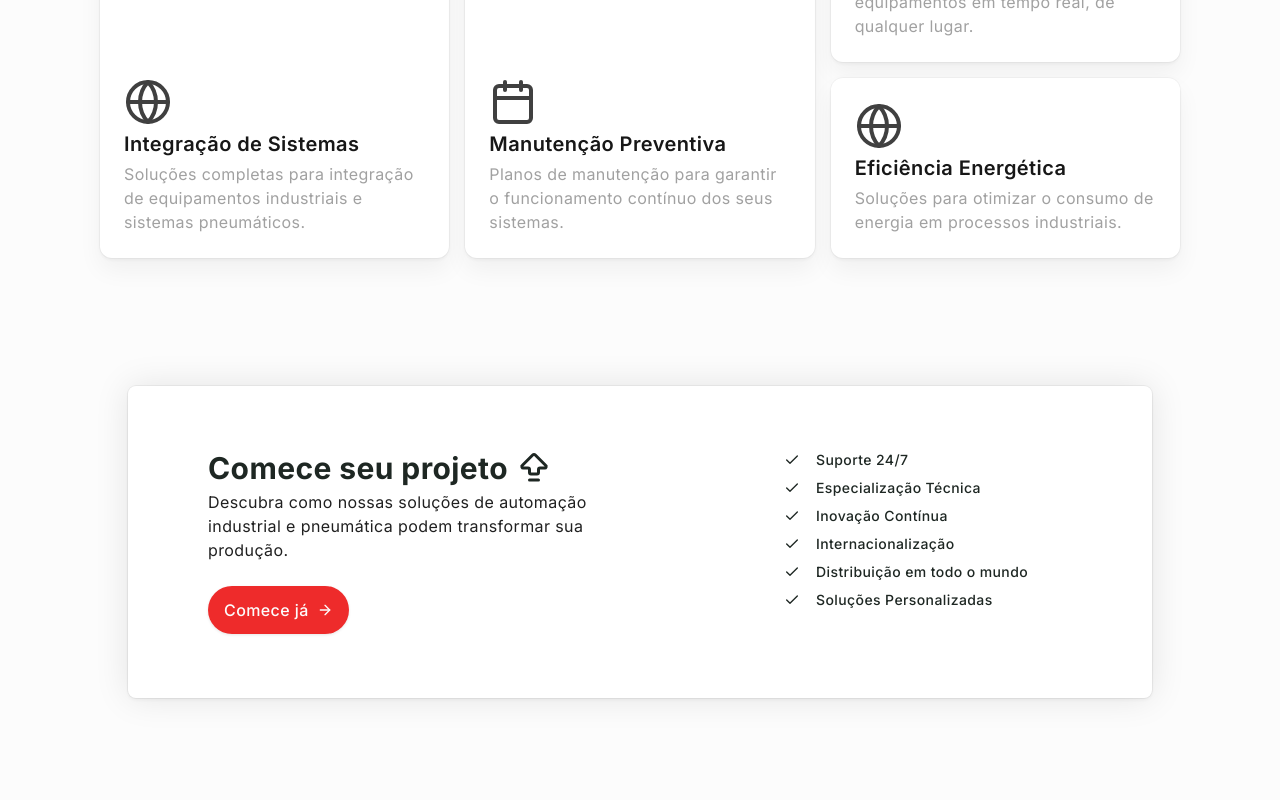
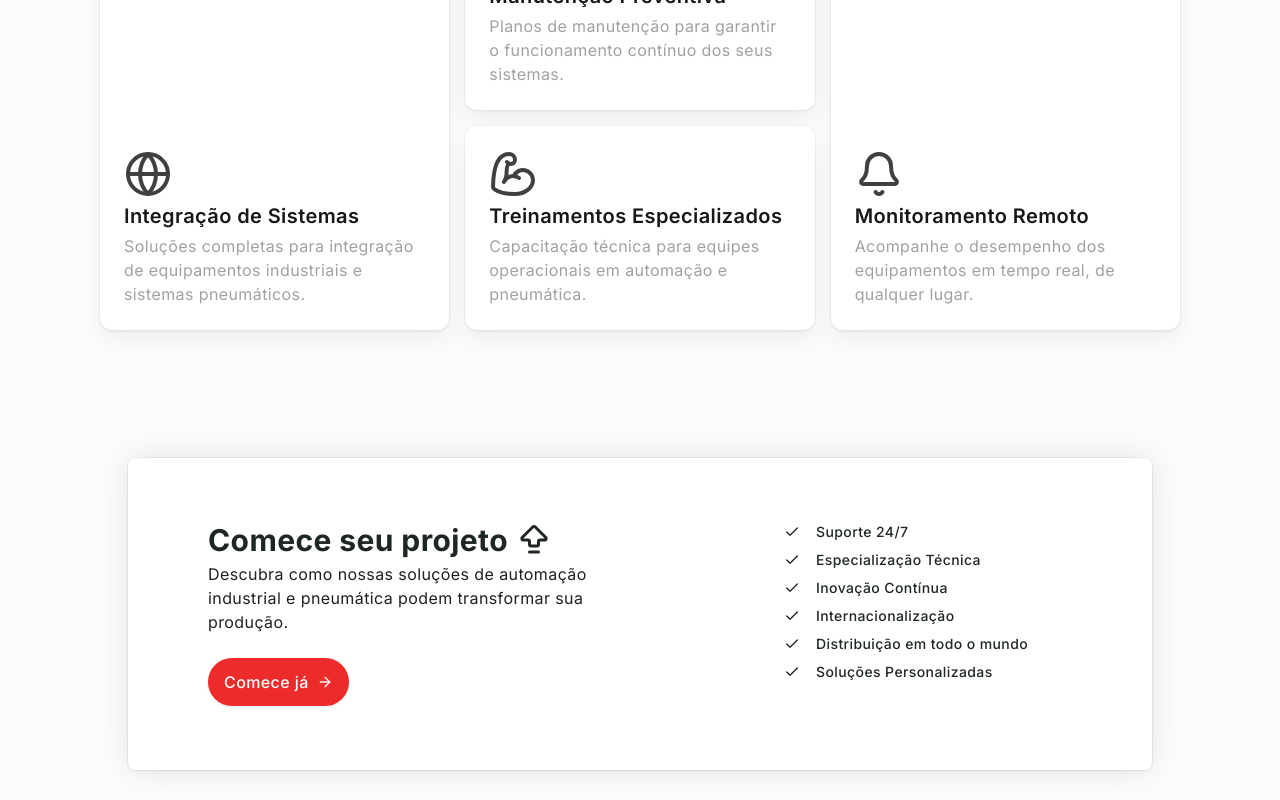
Before and after one commit to miguelmnogueira/BMAuto, a React (Vite) app: page / in a window 1280 px wide. Shown: the part 1140-1940 px from the top of the page. Built offline with nearby package versions, Linux system fonts and the light colour scheme.

Commit message:
style: restyled bento grid for more organic sizing

```diff
--- a/src/pages/home/_components/Features.tsx
+++ b/src/pages/home/_components/Features.tsx
@@ -1,55 +1,14 @@
 import { BentoCard, BentoGrid } from "@/components/ui/bento-grid";
-import { BellIcon, CalendarIcon, FileTextIcon, GlobeIcon } from "lucide-react";
+import {
+	BellIcon,
+	BicepsFlexed,
+	CalendarIcon,
+	FileTextIcon,
+	GlobeIcon,
+} from "lucide-react";
 import { Element } from "react-scroll";
 
 const features = [
-	// {
-	// 	Icon: FileTextIcon,
-	// 	name: "Save your files",
-	// 	description: "We automatically save your files as you type.",
-	// 	href: "/",
-	// 	cta: "Learn more",
-	// 	background: <img className="absolute -right-20 -top-20 opacity-60" />,
-	// 	className: "lg:row-start-1 lg:row-end-4 lg:col-start-2 lg:col-end-3",
-	// },
-	// {
-	// 	Icon: BellIcon,
-	// 	name: "Full text search",
-	// 	description: "Search through all your files in one place.",
-	// 	href: "/",
-	// 	cta: "Learn more",
-	// 	background: <img className="absolute -right-20 -top-20 opacity-60" />,
-	// 	className: "lg:col-start-1 lg:col-end-2 lg:row-start-1 lg:row-end-3",
-	// },
-	// {
-	// 	Icon: GlobeIcon,
-	// 	name: "Multilingual",
-	// 	description: "Supports 100+ languages and counting.",
-	// 	href: "/",
-	// 	cta: "Learn more",
-	// 	background: <img className="absolute -right-20 -top-20 opacity-60" />,
-	// 	className: "lg:col-start-1 lg:col-end-2 lg:row-start-3 lg:row-end-4",
-	// },
-	// {
-	// 	Icon: CalendarIcon,
-	// 	name: "Calendar",
-	// 	description: "Use the calendar to filter your files by date.",
-	// 	href: "/",
-	// 	cta: "Learn more",
-	// 	background: <img className="absolute -right-20 -top-20 opacity-60" />,
-	// 	className: "lg:col-start-3 lg:col-end-3 lg:row-start-1 lg:row-end-2",
-	// },
-	// {
-	// 	Icon: BellIcon,
-	// 	name: "Notifications",
-	// 	description:
-	// 		"Get notified when someone shares a file or mentions you in a comment.",
-	// 	href: "/",
-	// 	cta: "Learn more",
-	// 	background: <img className="absolute -right-20 -top-20 opacity-60" />,
-	// 	className: "lg:col-start-3 lg:col-end-3 lg:row-start-2 lg:row-end-4",
-	// },
-	// me faça uma lista de features como a de cima, mas para um site de uma empresa de automação industrial e pneumatica
 	{
 		Icon: GlobeIcon,
 		name: "Integração de Sistemas",
@@ -68,7 +27,7 @@ const features = [
 		href: "/produtos/pneumatica ",
 		cta: "Saiba mais",
 		background: <img className="absolute -right-20 -top-20 opacity-60" />,
-		className: "lg:col-start-1 lg:col-end-3 lg:row-start-1 lg:row-end-2",
+		className: "lg:col-start-1 lg:col-end-2 lg:row-start-1 lg:row-end-2",
 	},
 	{
 		Icon: CalendarIcon,
@@ -78,7 +37,7 @@ const features = [
 		href: "/produtos/pneumatica ",
 		cta: "Saiba mais",
 		background: <img className="absolute -right-20 -top-20 opacity-60" />,
-		className: "lg:col-start-2 lg:col-end-3 lg:row-start-2 lg:row-end-4",
+		className: "lg:col-start-2 lg:col-end-3 lg:row-start-1 lg:row-end-3",
 	},
 	{
 		Icon: BellIcon,
@@ -88,7 +47,7 @@ const features = [
 		href: "/produtos/pneumatica ",
 		cta: "Saiba mais",
 		background: <img className="absolute -right-20 -top-20 opacity-60" />,
-		className: "lg:col-start-3 lg:col-end-4 lg:row-start-1 lg:row-end-3",
+		className: "lg:col-start-3 lg:col-end-4 lg:row-start-2 lg:row-end-4",
 	},
 	{
 		Icon: GlobeIcon,
@@ -98,7 +57,17 @@ const features = [
 		href: "/produtos/pneumatica ",
 		cta: "Saiba mais",
 		background: <img className="absolute -right-20 -top-20 opacity-60" />,
-		className: "lg:col-start-3 lg:col-end-4 lg:row-start-3 lg:row-end-4",
+		className: "lg:col-start-3 lg:col-end-4 lg:row-start-1 lg:row-end-1",
+	},
+	{
+		Icon: BicepsFlexed,
+		name: "Treinamentos Especializados",
+		description:
+			"Capacitação técnica para equipes operacionais em automação e pneumática.",
+		href: "/produtos/pneumatica ",
+		cta: "Saiba mais",
+		background: <img className="absolute -right-20 -top-20 opacity-60" />,
+		className: "lg:col-start-2 lg:col-end-2 lg:row-start-3 lg:row-end-3",
 	},
 ];
 function Features() {
```
